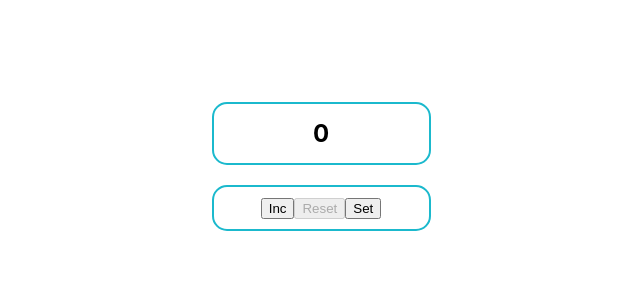
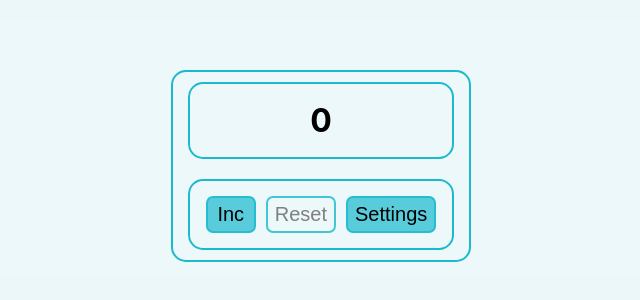
Before and after one commit to Verminas/counter, a React (Create React App) app: page / in a window 1280 px wide. Shown: the part 234-534 px from the top of the page, without its empty margins (319-959 px from the left). Built offline with nearby package versions, Linux system fonts and the light colour scheme.

Commit message:
feat: add styles and structure components for counter v3

```diff
--- a/src/App.css
+++ b/src/App.css
@@ -1,38 +1,6 @@
+*{
+  box-sizing: border-box;
+}
 .App {
   text-align: center;
 }
-
-.App-logo {
-  height: 40vmin;
-  pointer-events: none;
-}
-
-@media (prefers-reduced-motion: no-preference) {
-  .App-logo {
-    animation: App-logo-spin infinite 20s linear;
-  }
-}
-
-.App-header {
-  background-color: #282c34;
-  min-height: 100vh;
-  display: flex;
-  flex-direction: column;
-  align-items: center;
-  justify-content: center;
-  font-size: calc(10px + 2vmin);
-  color: white;
-}
-
-.App-link {
-  color: #61dafb;
-}
-
-@keyframes App-logo-spin {
-  from {
-    transform: rotate(0deg);
-  }
-  to {
-    transform: rotate(360deg);
-  }
-}
--- a/src/App.tsx
+++ b/src/App.tsx
@@ -1,10 +1,6 @@
 import React, {ChangeEvent, useState} from 'react';
 import './App.css';
-import {InputItem} from "./components/InputItem/InputItem";
-import {Button} from "./components/Button/Button";
-import {CounterValue} from "./components/CounterValue/CounterValue";
-import styled from "styled-components";
-import {BorderWrapper} from "./components/BorderWrapper";
+import {Counter} from "./layout/Counter/Counter";
 
 function App() {
   const [minValue, setMinValue] = useState<number>(setInitialMinValue);
@@ -66,48 +62,22 @@ function App() {
     setValue(minValue)
   }
 
-  const setInEditModeBtnDisabled = minValue < 0 || minValue >= maxValue;
-  const incrementBtnDisabled = value >= maxValue;
-  const resetBtnDisabled = value === minValue;
-  const inputItemMinValueError = minValue < 0 || minValue >= maxValue;
-  const inputItemMaxValueError = maxValue < 0 || minValue >= maxValue;
-  const valueIsMaxValue = value >= maxValue;
-
   return (
     <div className="App">
-      <WrapperContent>
-        {editMode
-          ? (
-            <BorderWrapper>
-              <InputItem id={'maxValue'} value={maxValue} onChange={changeMaxValue} labelTitle={'Max value: '}
-                         error={inputItemMaxValueError}/>
-              <InputItem id={'startValue'} value={minValue} onChange={changeMinValue} labelTitle={'Start value: '}
-                         error={inputItemMinValueError}/>
-            </BorderWrapper>
-          )
-          : (
-            <CounterValue value={value} error={valueIsMaxValue}/>
-          )}
-        {editMode ? <BorderWrapper>
-          <Button disabled={setInEditModeBtnDisabled} onClick={saveSettings} title={'Set'}/>
-        </BorderWrapper> : <BorderWrapper>
-          <Button onClick={incrementValue} disabled={incrementBtnDisabled} title={'Inc'}/>
-          <Button onClick={resetValue} disabled={resetBtnDisabled} title={'Reset'}/>
-          <Button onClick={changeEditMode} title={'Set'}/>
-        </BorderWrapper>}
-      </WrapperContent>
+     <Counter value={value}
+              maxValue={maxValue}
+              minValue={minValue}
+              editMode={editMode}
+              changeMinValue={changeMinValue}
+              changeMaxValue={changeMaxValue}
+              changeEditMode={changeEditMode}
+              incrementValue={incrementValue}
+              resetValue={resetValue}
+              saveSettings={saveSettings}
+
+     />
     </div>
   );
 }
 
 export default App;
-
-const WrapperContent = styled.div`
-    width: 100%;
-    min-height: 100vh;
-    display: flex;
-    flex-direction: column;
-    gap: 20px;
-    align-items: center;
-    justify-content: center;
-`
--- a/src/components/BorderWrapper.ts
+++ b/src/components/BorderWrapper.ts
@@ -1,8 +1,12 @@
 import styled from "styled-components";
+import {theme} from "../styles/theme";
 
 export const BorderWrapper = styled.div`
-    min-width: 185px;
+    //min-width: 185px;
+    width: 100%;
     padding: 10px 15px;
     border: 2px solid #1bb9cd;
     border-radius: 15px;
+
+    background-color: ${theme.bgcolor.secondary};
 `
--- a/src/components/Button/Button.tsx
+++ b/src/components/Button/Button.tsx
@@ -1,3 +1,5 @@
+import styled from "styled-components";
+
 type Props = {
   title: string
   disabled?: boolean
@@ -5,6 +7,36 @@ type Props = {
 };
 export const Button = ({title, disabled, onClick}: Props) => {
   return (
-    <button onClick={onClick} disabled={disabled}>{title}</button>
+    <StyledButton onClick={onClick} disabled={disabled}>{title}</StyledButton>
   );
 };
+
+const StyledButton = styled.button`
+    min-width: 50px;
+    border: 2px solid rgba(27, 185, 205, 0.8);
+    padding: 5px 7px;
+    border-radius: 7px;
+    background-color: rgba(27, 185, 205, 0.7);
+    color: black;
+    cursor: pointer;
+    transition: all 0.3s ease-in-out;
+    font-size: 20px;
+    margin: 5px 0;
+
+    & + &{
+        margin-left: 10px;
+    }
+
+    &:disabled{
+        background-color: transparent;
+        color: grey;
+        cursor: not-allowed;
+        &:hover{
+            background-color: transparent;
+        }
+    }
+
+    &:hover{
+        background-color: rgba(27, 185, 205, 0.5);
+    }
+`
--- a/src/components/CounterValue/CounterValue.tsx
+++ b/src/components/CounterValue/CounterValue.tsx
@@ -1,5 +1,6 @@
 import styled from "styled-components";
 import {BorderWrapper} from "../BorderWrapper";
+import {theme} from "../../styles/theme";
 
 type Props = {
   value: number
@@ -15,7 +16,8 @@ export const CounterValue = ({value, error}: Props) => {
 
 const StyledH2 = styled.h2<{error: boolean}>`
     display: inline-block;
-    margin: 5px;
-    color: ${props => props.error ? 'red' : 'black'};
+    margin: 7px;
+    color: ${props => props.error ? `${theme.error.secondary}` : `${theme.color.primary}`};
     transform: ${props => props.error ? 'scale(1.2)' : 'scale(1.0)'};
+    font-size: 32px;
 `
--- /dev/null
+++ b/src/layout/ButtonSetWrapper/ButtonSetWrapper.tsx
@@ -0,0 +1,15 @@
+import {Button} from "../../components/Button/Button";
+import {BorderWrapper} from "../../components/BorderWrapper";
+import React from "react";
+
+type Props = {
+  onClick: () => void
+  disabled: boolean
+};
+export const ButtonSetWrapper = ({onClick, disabled}: Props) => {
+  return (
+    <BorderWrapper>
+      <Button disabled={disabled} onClick={onClick} title={'Set'}/>
+    </BorderWrapper>
+  );
+};
--- /dev/null
+++ b/src/layout/ButtonsWrapper/ButtonsWrapper.tsx
@@ -0,0 +1,20 @@
+import {Button} from "../../components/Button/Button";
+import {BorderWrapper} from "../../components/BorderWrapper";
+import React from "react";
+
+type Props = {
+  incrementValue: () => void
+  resetValue: () => void
+  changeEditMode: () => void
+  incrementBtnDisabled: boolean
+  resetBtnDisabled: boolean
+};
+export const ButtonsWrapper = ({incrementValue, resetValue, changeEditMode, resetBtnDisabled, incrementBtnDisabled}: Props) => {
+  return (
+    <BorderWrapper>
+      <Button onClick={incrementValue} disabled={incrementBtnDisabled} title={'Inc'}/>
+      <Button onClick={resetValue} disabled={resetBtnDisabled} title={'Reset'}/>
+      <Button onClick={changeEditMode} title={'Settings'}/>
+    </BorderWrapper>
+  );
+};
--- /dev/null
+++ b/src/layout/Counter/Counter.tsx
@@ -0,0 +1,88 @@
+import {BorderWrapper} from "../../components/BorderWrapper";
+import {CounterValue} from "../../components/CounterValue/CounterValue";
+import React, {ChangeEvent} from "react";
+import styled from "styled-components";
+import {theme} from "../../styles/theme";
+import {EditInputRange} from "../EditInputRange/EditInputRange";
+import {ButtonSetWrapper} from "../ButtonSetWrapper/ButtonSetWrapper";
+import {ButtonsWrapper} from "../ButtonsWrapper/ButtonsWrapper";
+
+type Props = {
+  value: number
+  maxValue: number
+  minValue: number
+  editMode: boolean
+  changeMinValue: (e: ChangeEvent<HTMLInputElement>) => void
+  changeMaxValue: (e: ChangeEvent<HTMLInputElement>) => void
+  changeEditMode: () => void
+  resetValue: () => void
+  incrementValue: () => void
+  saveSettings: () => void
+};
+export const Counter = ({
+                          value,
+                          minValue,
+                          maxValue,
+                          editMode,
+                          changeMinValue,
+                          changeMaxValue,
+                          changeEditMode,
+                          incrementValue,
+                          resetValue,
+                          saveSettings
+                        }: Props) => {
+
+  const setInEditModeBtnDisabled = minValue < 0 || minValue >= maxValue;
+  const incrementBtnDisabled = value >= maxValue;
+  const resetBtnDisabled = value === minValue;
+  const inputItemMinValueError = minValue < 0 || minValue >= maxValue;
+  const inputItemMaxValueError = maxValue < 0 || minValue >= maxValue;
+  const valueIsMaxValue = value >= maxValue;
+
+  return (
+    <WrapperContent>
+      <BorderWrapperContent>
+        {editMode
+          ? <EditInputRange minValue={minValue}
+                            maxValue={maxValue}
+                            changeMaxValue={changeMaxValue}
+                            changeMinValue={changeMinValue}
+                            inputItemMinValueError={inputItemMinValueError}
+                            inputItemMaxValueError={inputItemMaxValueError}
+          />
+          : <CounterValue value={value} error={valueIsMaxValue}/>
+        }
+        {editMode
+          ? <ButtonSetWrapper onClick={saveSettings} disabled={setInEditModeBtnDisabled}/>
+          : <ButtonsWrapper changeEditMode={changeEditMode}
+                            incrementBtnDisabled={incrementBtnDisabled}
+                            incrementValue={incrementValue}
+                            resetBtnDisabled={resetBtnDisabled}
+                            resetValue={resetValue}/>
+        }
+      </BorderWrapperContent>
+    </WrapperContent>
+  );
+};
+
+const WrapperContent = styled.div`
+    width: 100%;
+    min-height: 100vh;
+    display: flex;
+    flex-direction: column;
+    align-items: center;
+    justify-content: center;
+    padding: 0 10px;
+
+    background-color: ${theme.bgcolor.primary};
+`
+
+const BorderWrapperContent = styled(BorderWrapper)`
+    display: flex;
+    flex-direction: column;
+    gap: 20px;
+    align-items: center;
+    justify-content: center;
+    min-height: 160px;
+    max-width: 300px;
+`
--- /dev/null
+++ b/src/layout/EditInputRange/EditInputRange.tsx
@@ -0,0 +1,23 @@
+import {InputItem} from "../../components/InputItem/InputItem";
+import {BorderWrapper} from "../../components/BorderWrapper";
+import React, {ChangeEvent} from "react";
+
+type Props = {
+  minValue: number
+  maxValue: number
+  changeMinValue: (e: ChangeEvent<HTMLInputElement>) => void
+  changeMaxValue: (e: ChangeEvent<HTMLInputElement>) => void
+  inputItemMinValueError: boolean
+  inputItemMaxValueError: boolean
+
+};
+export const EditInputRange = ({maxValue, changeMaxValue, changeMinValue, minValue, inputItemMinValueError, inputItemMaxValueError}: Props) => {
+  return (
+    <BorderWrapper>
+      <InputItem id={'maxValue'} value={maxValue} onChange={changeMaxValue} labelTitle={'Max value: '}
+                 error={inputItemMaxValueError}/>
+      <InputItem id={'startValue'} value={minValue} onChange={changeMinValue} labelTitle={'Start value: '}
+                 error={inputItemMinValueError}/>
+    </BorderWrapper>
+  );
+};
--- /dev/null
+++ b/src/styles/theme.ts
@@ -0,0 +1,18 @@
+export const theme = {
+  bgcolor: {
+    primary: 'rgba(70,181,193,0.10)',
+    secondary: 'transparent',
+  },
+  color: {
+    primary: 'black',
+    secondary: '',
+  },
+  error: {
+    primary: 'rgba(255,0,0,0.3)',
+    secondary: 'rgba(236,20,20,0.8)',
+  },
+  border: {
+    primary: '',
+    secondary: '',
+  }
+}
```
Also changed, not shown: src/components/InputItem/InputItem.tsx (+21 -6 lines).
